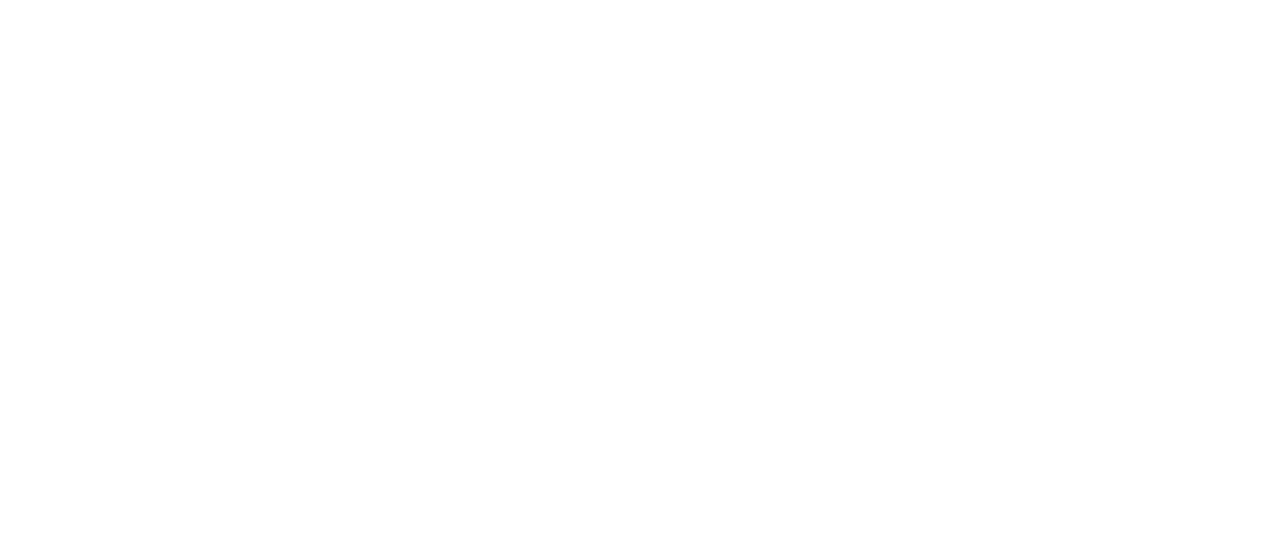
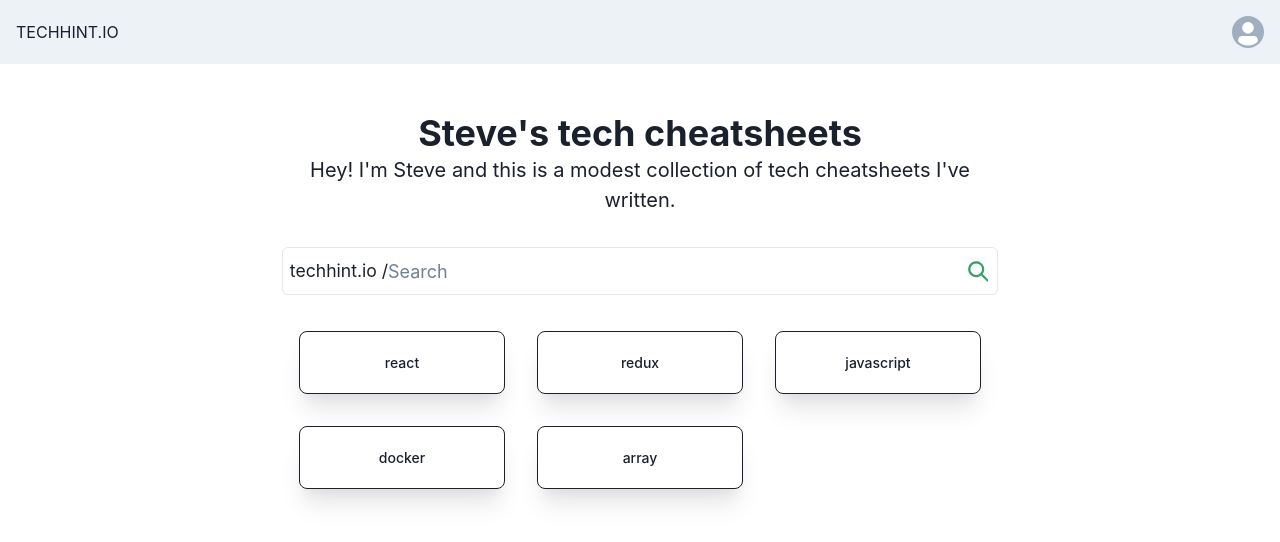
Before and after one commit to phucxp12vn/tech-hint, a Next.js app: page / in a window 1280 px wide. Shown: the top 542 px of the page. Built offline with nearby package versions, Linux system fonts and the light colour scheme.

Commit message:
implement UI for home for app

```diff
--- a/package.json
+++ b/package.json
@@ -9,6 +9,7 @@
     "lint": "next lint"
   },
   "dependencies": {
+    "@chakra-ui/icons": "^2.1.1",
     "@chakra-ui/next-js": "^2.2.0",
     "@chakra-ui/react": "^2.8.2",
     "@emotion/react": "^11.11.4",
--- a/src/app/layout.tsx
+++ b/src/app/layout.tsx
@@ -1,4 +1,4 @@
-// app/layout.tsx
+import Nav from "@/components/Nav";
 import { Providers } from "./providers";
 
 export default function RootLayout({
@@ -9,7 +9,12 @@
   return (
     <html lang="en">
       <body>
-        <Providers>{children}</Providers>
+        <Providers>
+          <main>
+            <Nav />
+            {children}
+          </main>
+        </Providers>
       </body>
     </html>
   );
--- a/src/app/page.tsx
+++ b/src/app/page.tsx
@@ -1,9 +1,19 @@
-export default function Home() {
+import { Box } from "@chakra-ui/react";
+
+import Hero from "@/components/Hero";
+import TechSearch from "@/components/TechSearch";
+import TechGrid from "@/components/techGrid/TechGrid";
+
+const dummy = ["react", "redux", "javascript", "docker", "array"];
+
+function Home() {
   return (
-    <main>
-      {/* hero
-      search
-      grid tech */}
-    </main>
+    <Box px={8} py={4} maxW="780px" m="auto" textAlign="center">
+      <Hero />
+      <TechSearch />
+      <TechGrid commonTech={dummy} />
+    </Box>
   );
 }
+
+export default Home;
--- a/src/app/providers.tsx
+++ b/src/app/providers.tsx
@@ -1,4 +1,3 @@
-// app/providers.tsx
 "use client";
 
 import { ChakraProvider } from "@chakra-ui/react";
--- /dev/null
+++ b/src/components/Hero.tsx
@@ -0,0 +1,16 @@
+import React from "react";
+import { Box, Heading, Text } from "@chakra-ui/react";
+
+function Hero() {
+  return (
+    <Box py={8}>
+      <Heading>Steve&apos;s tech cheatsheets</Heading>
+      <Text fontSize="xl">
+        Hey! I&apos;m Steve and this is a modest collection of tech cheatsheets
+        I&apos;ve written.
+      </Text>
+    </Box>
+  );
+}
+
+export default Hero;
--- /dev/null
+++ b/src/components/Nav.tsx
@@ -0,0 +1,31 @@
+"use client";
+
+import {
+  Box,
+  Flex,
+  Avatar,
+  Menu,
+  useColorModeValue,
+  Stack,
+} from "@chakra-ui/react";
+
+interface Props {
+  children: React.ReactNode;
+}
+
+const Nav = () => {
+  return (
+    <Box bg={useColorModeValue("gray.100", "gray.900")} px={4}>
+      <Flex h={16} alignItems={"center"} justifyContent={"space-between"}>
+        <Box>TECHHINT.IO</Box>
+        <Flex alignItems={"center"}>
+          <Stack direction={"row"} spacing={7}>
+            <Avatar size={"sm"} />
+          </Stack>
+        </Flex>
+      </Flex>
+    </Box>
+  );
+};
+
+export default Nav;
--- /dev/null
+++ b/src/components/TechSearch.tsx
@@ -0,0 +1,35 @@
+"use client";
+
+import {
+  Box,
+  Text,
+  InputLeftElement,
+  Input,
+  InputGroup,
+  InputRightElement,
+} from "@chakra-ui/react";
+import { SearchIcon } from "@chakra-ui/icons";
+
+const TechSearch = () => {
+  return (
+    <Box pb={4}>
+      <InputGroup>
+        <InputLeftElement
+          pointerEvents="none"
+          width="100px"
+          left="7px"
+          top="4px"
+          fontSize="1.1em"
+        >
+          <Text>techhint.io /</Text>
+        </InputLeftElement>
+        <Input pl="105px" size="lg" variant="outline" placeholder="Search" />
+        <InputRightElement top="4px" fontSize="1.3em">
+          <SearchIcon color="green.500" />
+        </InputRightElement>
+      </InputGroup>
+    </Box>
+  );
+};
+
+export default TechSearch;
--- /dev/null
+++ b/src/components/techGrid/TechGrid.tsx
@@ -0,0 +1,20 @@
+import { Box, Text, SimpleGrid } from "@chakra-ui/react";
+import TechItem from "./TechItem";
+
+interface TechGridProps {
+  commonTech: string[];
+}
+
+const TechGrid = ({ commonTech }: TechGridProps) => {
+  return (
+    <Box maxW="7xl" mx={"auto"} pt={5} px={{ base: 2, sm: 12, md: 17 }}>
+      <SimpleGrid columns={{ base: 1, md: 3 }} spacing={{ base: 5, lg: 8 }}>
+        {commonTech.map((tech) => (
+          <TechItem key={tech} title={tech} />
+        ))}
+      </SimpleGrid>
+    </Box>
+  );
+};
+
+export default TechGrid;
--- /dev/null
+++ b/src/components/techGrid/TechItem.tsx
@@ -0,0 +1,26 @@
+import {
+  Stat,
+  StatLabel,
+} from "@chakra-ui/react";
+
+interface TechItemProps {
+  title: string;
+}
+
+const TechItem = ({ title }: TechItemProps) => {
+  return (
+    <Stat
+      px={{ base: 4, md: 8 }}
+      py={"5"}
+      shadow={"xl"}
+      border={"1px solid"}
+      rounded={"lg"}
+    >
+      <StatLabel fontWeight={"medium"} isTruncated>
+        {title}
+      </StatLabel>
+    </Stat>
+  );
+};
+
+export default TechItem;
```
Also changed, not shown: 1 other file (tests, documents, lock files or other folders).
